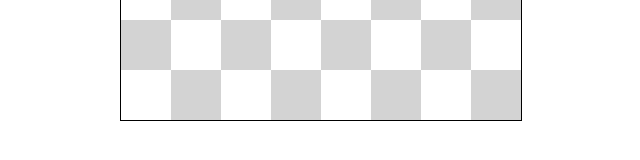
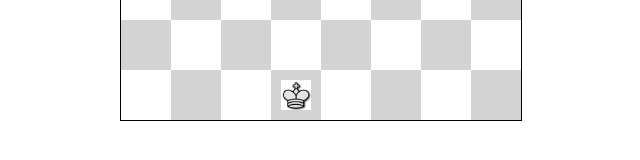
Before and after one commit to MichaelSoquat/chess, an Angular app: page / in a window 1280 px wide. Shown: the part 488-648 px from the top of the page, without its empty margins (319-959 px from the left). Built offline with nearby package versions, Linux system fonts and the light colour scheme.

Commit message:
setting img src

```diff
--- a/src/app/game-field/game-field.component.html
+++ b/src/app/game-field/game-field.component.html
@@ -3,7 +3,7 @@
         <div class="column" *ngFor="let column of service.columns; let x=index" [style.background-color]="getStyling(y, x)">
             <!--Chess Piece here-->
             <div #id id="{{column+row}}" class="tile" (click)="onTileClick(column, row)">
-                <div></div>
+                <img [style.background-color]="getStyling(y, x)" class=" images " [src]="checkSource(column, row)">
             </div>
 
         </div>
--- a/src/app/game-field/game-field.component.scss
+++ b/src/app/game-field/game-field.component.scss
@@ -17,7 +17,19 @@
 }
 
 .tile {
-    z-index: 50;
     width: 50px;
     height: 50px;
+    display: flex;
+    align-items: center;
+    justify-content: center;
 }
+
+.images {
+    width: 30px;
+    height: 30px;
+    object-fit: cover;
+}
+
+img[src=""] {
+    display: none;
+}
--- a/src/app/game-field/game-field.component.ts
+++ b/src/app/game-field/game-field.component.ts
@@ -1,4 +1,4 @@
-import { AfterViewInit, Component, OnInit, QueryList, ViewChild, ViewChildren } from '@angular/core';
+import { AfterViewInit, Component, ElementRef, OnInit, QueryList, ViewChild, ViewChildren } from '@angular/core';
 import { King } from '../models/king.class';
 import { ServiceService } from '../service.service';
 
@@ -10,6 +10,8 @@ import { ServiceService } from '../service.service';
 export class GameFieldComponent implements OnInit, AfterViewInit {
   @ViewChildren('id') id: any;
   allFields: any;
+  king_white: any;
+  A1: any;
   constructor(public service: ServiceService) { }
 
   ngOnInit(): void {
@@ -42,10 +44,31 @@ export class GameFieldComponent implements OnInit, AfterViewInit {
   pushAllFields() {
     this.allFields = this.id['_results'];
     console.log(this.allFields)
+    this.filterElement()
   }
   createPieces() {
-    let king_white = new King('king_white', 'A1')
-    console.log(king_white)
+    this.king_white = new King('assets/img/king_white.png', 'D1')
+    console.log(this.king_white)
+
+  }
+  filterElement() {
+    let startTileForKingWhite = this.allFields.filter((tile: ElementRef) => {
+      return tile.nativeElement.id == this.king_white.fieldNow;
+
+    })
+    console.log(startTileForKingWhite)
+    this.A1 = this.king_white.img;
+    console.log(this.A1)
   }
 
+  checkSource(column: string, row: number) {
+    let id: string | number = column + row;
+    if (this.king_white.fieldNow == id) {
+      return 'assets/img/king_white.png'
+    }
+    else {
+      return '';
+    }
+
+  }
 }
--- a/src/app/service.service.ts
+++ b/src/app/service.service.ts
@@ -6,6 +6,6 @@ import { Injectable } from '@angular/core';
 export class ServiceService {
 
   constructor() { }
-  rows = [1, 2, 3, 4, 5, 6, 7, 8]
+  rows = [8,7,6,5,4,3,2,1]
   columns = ['A', 'B', 'C', 'D', 'E', 'F', 'G', 'H']
 }
```
